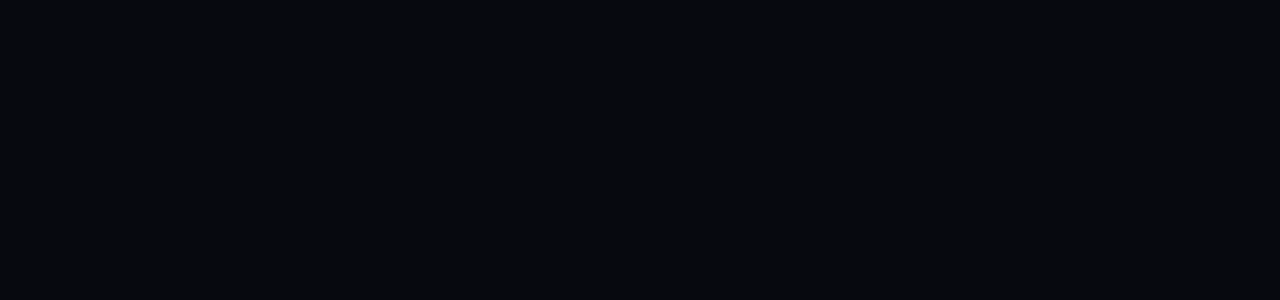
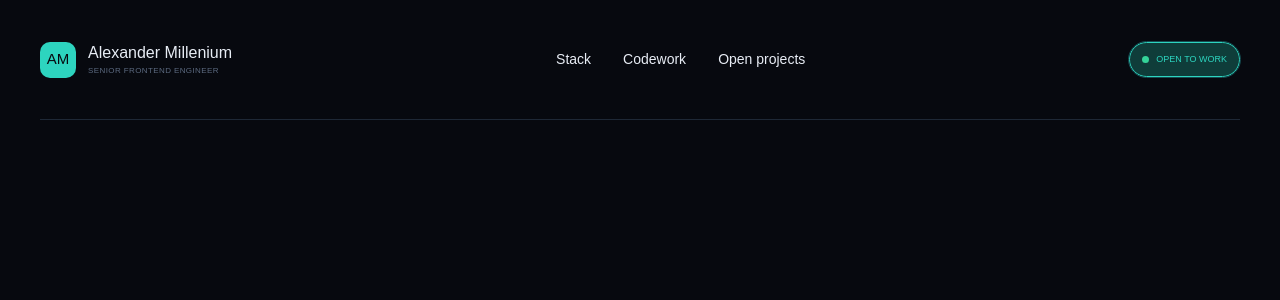
Before and after one commit to shikitsun/shikitsun, a Next.js app: page / in a window 1280 px wide. Shown: the top 300 px of the page. Built offline with nearby package versions, Linux system fonts and the light colour scheme.

Commit message:
feat: color design tokens, status-pill & dot components, base layout, header component

```diff
--- a/src/app/globals.css
+++ b/src/app/globals.css
@@ -1,12 +1,14 @@
 @import "tailwindcss";
 
-:root {
+@theme {
   --color-accent-teal: oklch(0.7845 0.1325 181.91);
   --color-accent-green: oklch(0.7729 0.1535 163.22);
   --color-accent-blue: oklch(0.7137 0.1434 254.62);
   --color-accent-violet: oklch(0.709 0.1592 293.54);
   --color-accent-pink: oklch(0.7253 0.1752 349.76);
   --color-accent-amber: oklch(0.8369 0.1644 84.43);
+  --color-accent-teal-darker: oklch(0.3286 0.0489 188.84);
+  --color-accent-teal-dark: oklch(0.3838 0.0562 203.8);
 
   --color-surface: oklch(0.1861 0.0201 261.97);
   --color-line: oklch(0.274 0.0297 256.85);
@@ -23,14 +25,25 @@
   --color-text-primary: oklch(0.9446 0.012 259.82);
   --color-text-secondary: oklch(0.7053 0.036 259.41);
 
+  --font-sans: var(--font-geist-sans);
+  --font-mono: var(--font-geist-mono);
+
+  --text-md: 1rem;
+  --text-prefix-md: 0.5625rem;
+  --text-prefix-sm: 0.5rem;
+
+  --spacing-container: 5rem;
+}
+
+:root {
   /* Currently only one theme, could use media prefers-color-scheme or light-dark */
   --background: var(--color-bg-deep);
   --foreground: var(--color-text-primary);
-
-  --font-sans: var(--font-geist-sans);
-  --font-mono: var(--font-geist-mono);
 }
 
+@layer base, components;
+
+@layer base {
   body {
     background: var(--background);
     color: var(--foreground);
@@ -41,17 +54,64 @@
   }
 
   main {
-  --gap: clamp(1rem, 6vw, 3rem);
-  --full: minmax(var(--gap), 1fr);
-  --content: min(50ch, 100% - var(--gap) * 2);
-  --popout: minmax(0, 2rem);
-  --feature: minmax(0, 5rem);
-
-  display: grid;
-  grid-template-columns: [full-start] var(--full) [full-end];
-  align-items: center;
-
+    --max-width: 75rem;
     & > * {
-    grid-column: full;
+      max-width: min(var(--max-width), calc(100vw - 2.5rem));
+      margin: 0 auto;
     }
   }
+
+  @media (width <= 48rem) {
+    :root {
+      --spacing-container: 3.5rem;
+    }
+
+    main {
+      --max-width: 42rem;
+    }
+  }
+
+  @media (width <= 24.375rem) {
+    :root {
+      --spacing-container: 2.5rem;
+    }
+
+    main {
+      --max-width: 21.875rem;
+    }
+  }
+}
+
+@layer components {
+  .status-pill {
+    display: flex;
+    align-items: center;
+    color: var(--color-accent-teal);
+    border-radius: 999px;
+    padding: calc(var(--spacing) * 2.5) calc(var(--spacing) * 3);
+    column-gap: calc(var(--spacing) * 1.75);
+    border: 1px solid rgba(from var(--color-accent-teal) r g b / 35);
+    background: var(--color-accent-teal-darker);
+    outline: 1px solid var(--color-accent-teal-dark);
+    font-size: var(--text-prefix-md);
+    font-weight: 500;
+    letter-spacing: 0.8;
+    text-transform: uppercase;
+  }
+
+  .dot {
+    --size: 0.5rem;
+    border-radius: 100%;
+    background-color: currentColor;
+    width: var(--size);
+    height: var(--size);
+
+    &.variant--size-md {
+      --size: 0.4375rem;
+    }
+
+    &.variant--size-sm {
+      --size: 0.375rem;
+    }
+  }
+}
--- a/src/app/layout.tsx
+++ b/src/app/layout.tsx
@@ -1,6 +1,7 @@
 import type { Metadata } from "next";
 import { Geist, Geist_Mono } from "next/font/google";
 import "./globals.css";
+import content from "@/src/content/author.json";
 
 const geistSans = Geist({
   variable: "--font-geist-sans",
@@ -13,8 +14,8 @@
 });
 
 export const metadata: Metadata = {
-  title: "Create Next App",
-  description: "Generated by create next app",
+  title: `${content.name}: ${content.title}`,
+  description: `Personal site of ${content.name}, the ${content.title}`,
 };
 
 export default function RootLayout({ children }: LayoutProps<"/">) {
--- a/src/app/page.tsx
+++ b/src/app/page.tsx
@@ -1,3 +1,9 @@
+import { Header } from "../widgets/header/Header";
+
 export default function Home() {
-  return <main></main>;
+  return (
+    <main>
+      <Header />
+    </main>
+  );
 }
--- /dev/null
+++ b/src/content/author.json
@@ -0,0 +1,6 @@
+{
+  "name": "Alexander Millenium",
+  "title": "Senior frontend engineer",
+  "seeking_for_work": true,
+  "available_for": "middle+ / senior"
+}
--- /dev/null
+++ b/src/widgets/header/Header.tsx
@@ -0,0 +1,50 @@
+import content from "@/src/content/author.json";
+import styles from "./header.module.css";
+
+const NAME_INITIALS = content.name
+  .split(" ")
+  .map((p) => p.charAt(0))
+  .join("");
+
+export function Header() {
+  return (
+    <header className="flex items-center justify-between h-30 border-b border-line">
+      <div className="flex items-center gap-x-3">
+        <div
+          className="flex items-center justify-center lg:size-9 bg-accent-teal text-bg-deep lg:text-[0.9375rem] md:text-sm text-xs font-medium leading-tight lg:rounded-[0.625rem] md:rounded-[0.5625rem] md:size-8 rounded-lg size-7"
+          role="figure"
+        >
+          {NAME_INITIALS}
+        </div>
+
+        <div className="flex flex-col gap-y-0.5">
+          <h1 className="text-md leading-tight">{content.name}</h1>
+          <p className="text-prefix-sm tracking-wider text-text-muted uppercase">
+            {content.title}
+          </p>
+        </div>
+      </div>
+
+      <nav className="flex items-center gap-x-8">
+        <a className={styles.link} href="#stack">
+          Stack
+        </a>
+        <a className={styles.link} href="#codework">
+          Codework
+        </a>
+        <a className={styles.link} href="#open">
+          Open projects
+        </a>
+      </nav>
+
+      <div>
+        {content.seeking_for_work ? (
+          <p className="status-pill">
+            <span className="dot variant--size-md text-accent-green"></span>
+            Open to work
+          </p>
+        ) : null}
+      </div>
+    </header>
+  );
+}
--- /dev/null
+++ b/src/widgets/header/header.module.css
@@ -0,0 +1,6 @@
+.link {
+  color: var(--color-text-secondary);
+  font-size: var(--text-sm);
+  line-height: var(--leading-tight);
+  font-weight: 500;
+}
```
Lines whose indentation alone changed are shown as unchanged.
